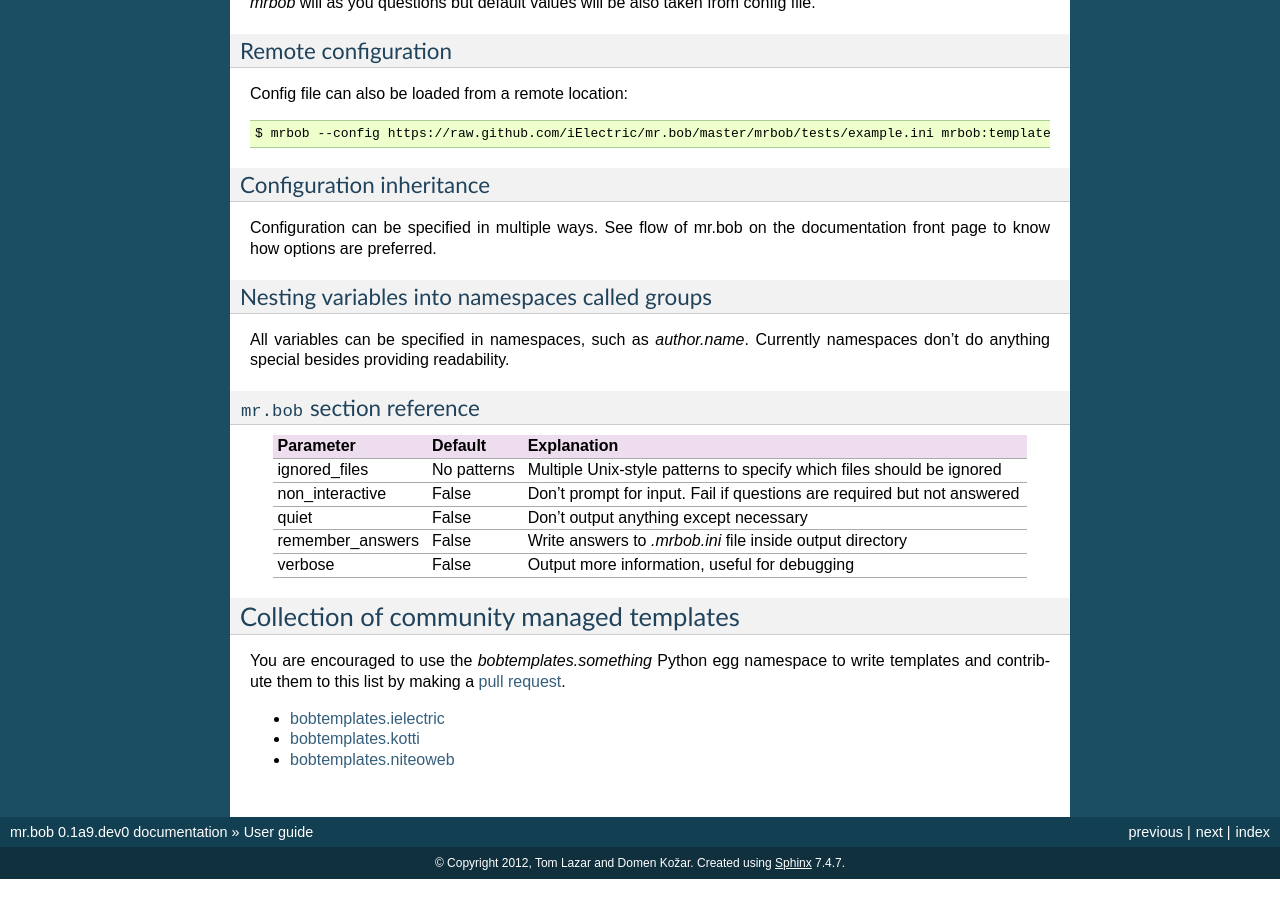
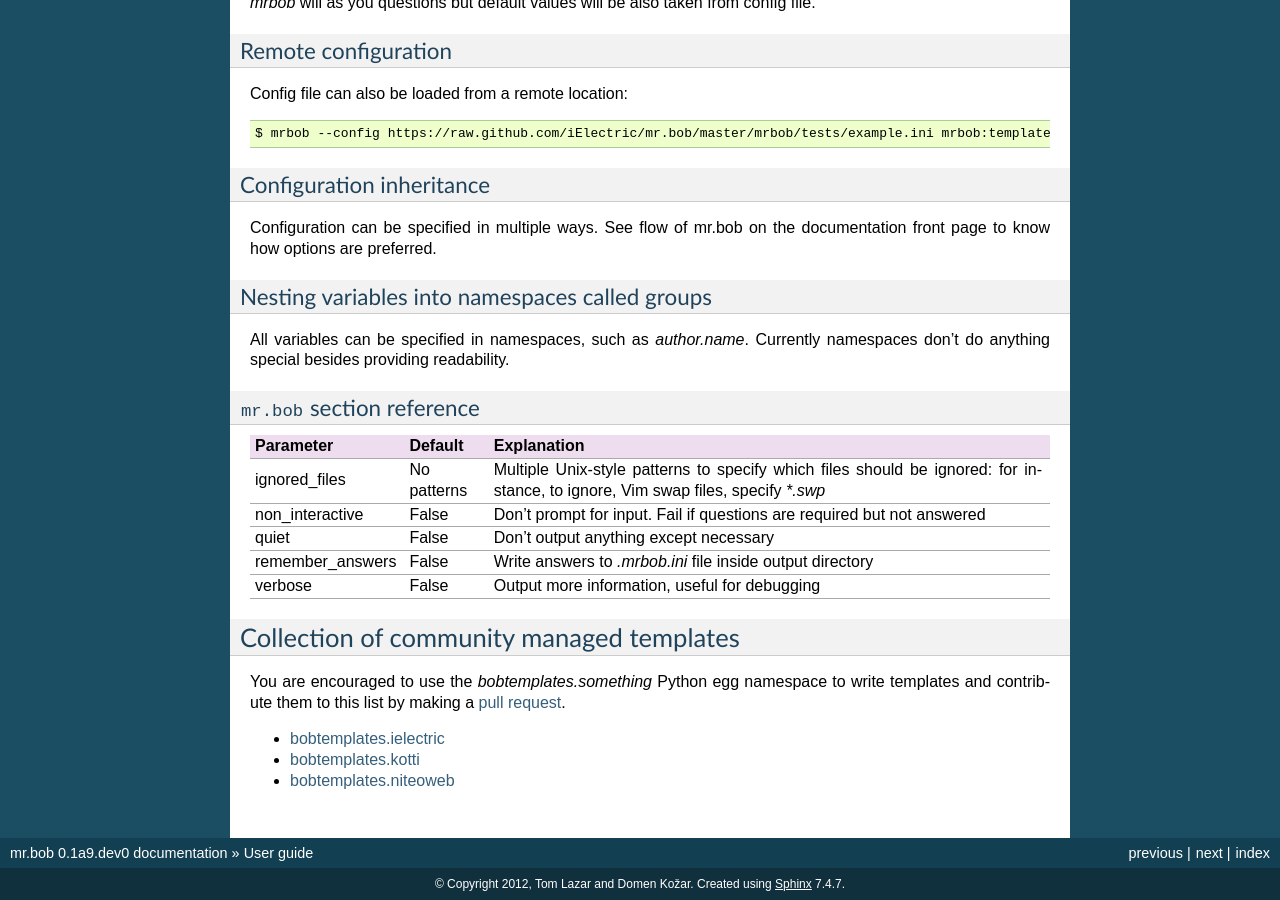
Before and after one commit to collective/mr.bob, a Sphinx documentation site: the page built from docs/source/userguide.rst, in a window 1280 px wide and 900 px high, scrolled down 2850 px. Built offline with Sphinx 7.4.7, drawn with Linux system fonts in a browser that asks for light colours; before the commit the page ends 3729 px from its top, so only the background shows below that.

Commit message:
More precise documenation for ignored_files

```diff
--- a/docs/source/userguide.rst
+++ b/docs/source/userguide.rst
@@ -205,7 +205,8 @@
 ================  ===============================  =======================================================================
   Parameter         Default                          Explanation
 ================  ===============================  =======================================================================
-ignored_files     No patterns                      Multiple Unix-style patterns to specify which files should be ignored
+ignored_files     No patterns                      Multiple Unix-style patterns to specify which files should be ignored:
+                                                   for instance, to ignore, Vim swap files, specify `*.swp`
 non_interactive   False                            Don't prompt for input. Fail if questions are required but not answered
 quiet             False                            Don't output anything except necessary
 remember_answers  False                            Write answers to `.mrbob.ini` file inside output directory
```
